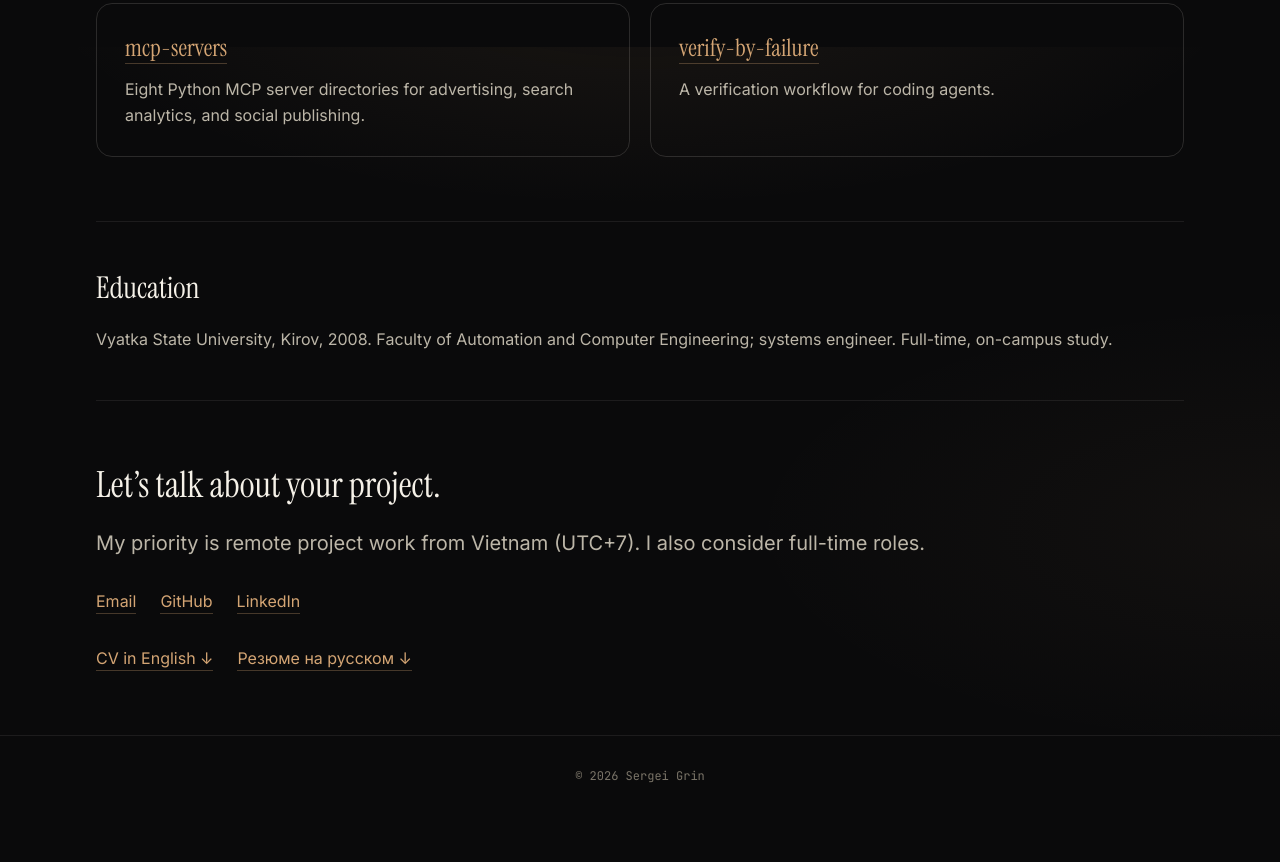
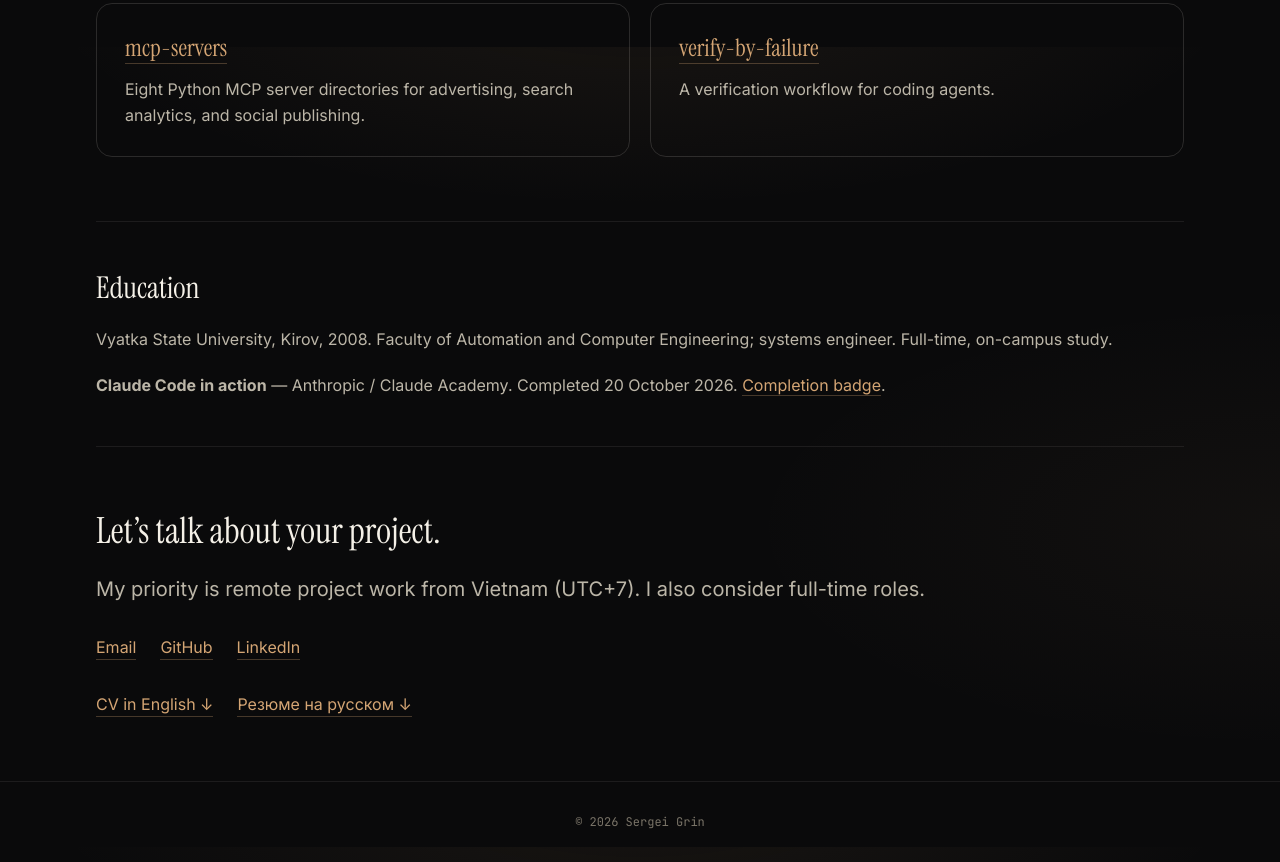
Before and after one commit to sergeykrin9/portfolio, a plain HTML site: page index.html in a window 1280 px wide. Shown: the part 1553-2415 px from the top of the page. Before the commit the page ends 2369 px from the top, so only its background shows below. Drawn offline with nearby package versions, Linux system fonts and the light colour scheme.

Commit message:
Add Claude Code in action course completion and verification link

```diff
--- a/index.html
+++ b/index.html
@@ -156,6 +156,7 @@
   <section class="py-12 border-t hairline">
     <h2 class="font-serif text-3xl mb-5">Education</h2>
     <p class="text-paper-300 leading-relaxed">Vyatka State University, Kirov, 2008. Faculty of Automation and Computer Engineering; systems engineer. Full-time, on-campus study.</p>
+    <p class="text-paper-300 leading-relaxed mt-5"><strong>Claude Code in action</strong> — Anthropic / Claude Academy. Completed <time datetime="2026-10-20">20 October 2026</time>. <a class="link-amber" href="https://academy.claude.com/verify/e6863c8c53e08354f6b965c10d53ac99">Completion badge</a>.</p>
   </section>
   <section id="contact" class="py-16 border-t hairline">
     <h2 class="font-serif text-4xl mb-6">Let’s talk about your project.</h2>
```
Also changed, not shown: 2 other files.
